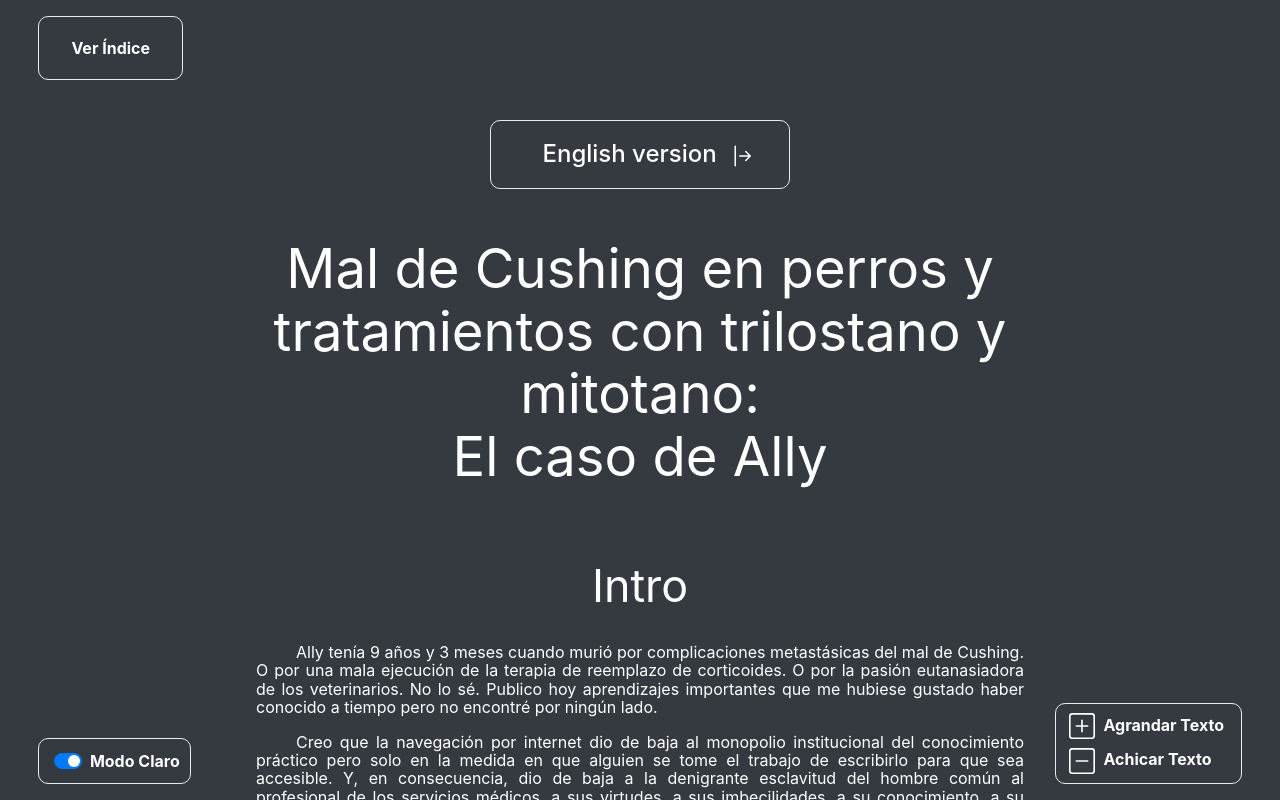
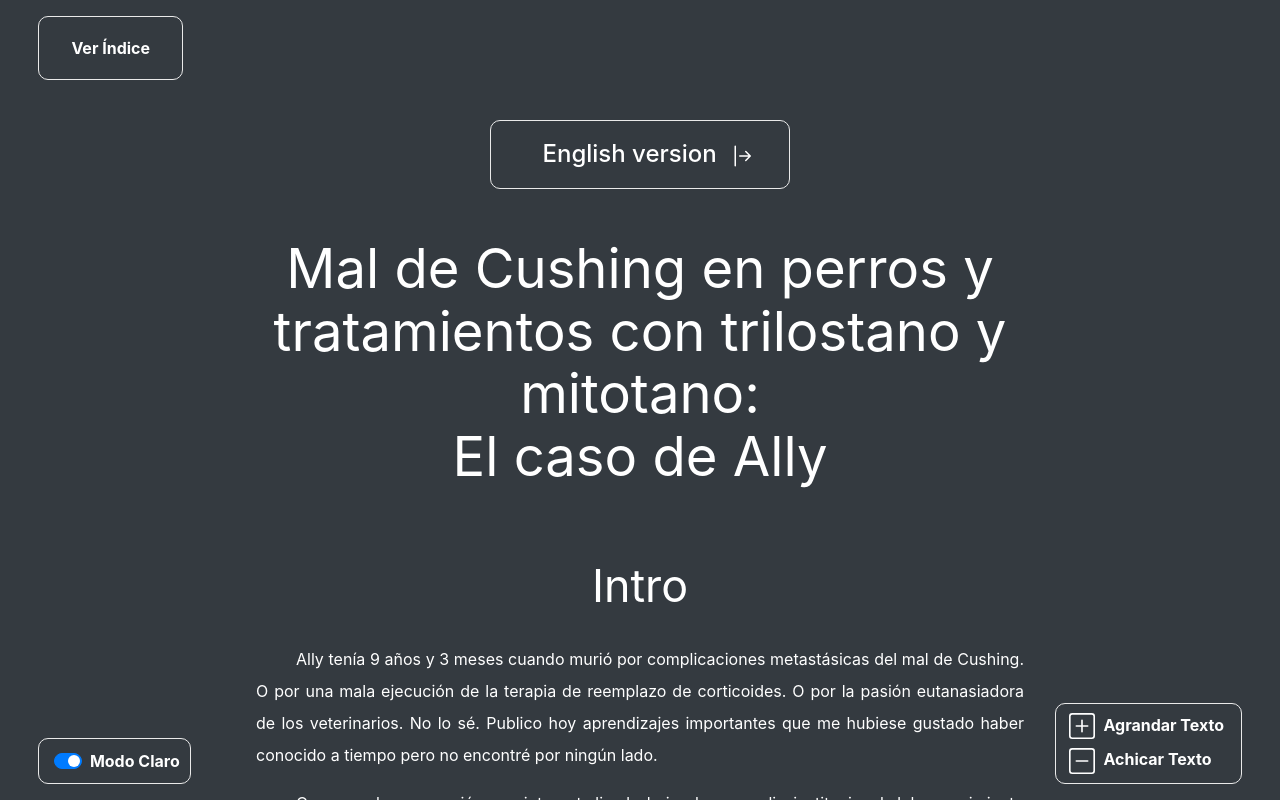
Before and after one commit to gustavoghp87/mal-de-cushing, a React (Create React App) app: page / in a window 1280 px wide. Shown: the top 800 px of the page. Built offline with nearby package versions, Linux system fonts and the light colour scheme.

Commit message:
Improved

```diff
--- a/src/css/styles.js
+++ b/src/css/styles.js
@@ -6,7 +6,7 @@ export const P = styled.p`
     text-align: ${isMobile ? '' : 'justify'};
     text-justify: ${isMobile ? '' : 'inter-word'};
     text-indent: ${isMobile ? '20px' : '40px'};
-    line-height: ${isMobile ? '2rem' : '1.15'};
+    line-height: ${isMobile ? '2rem' : '200%'};
     font-size: ${window.localStorage.getItem('textSizeCushing') ?? '1rem'};
     margin-bottom: ${isMobile ? '50px' : ''};
 `
```
Also changed, not shown: 8 other files (tests, documents, lock files or other folders).
